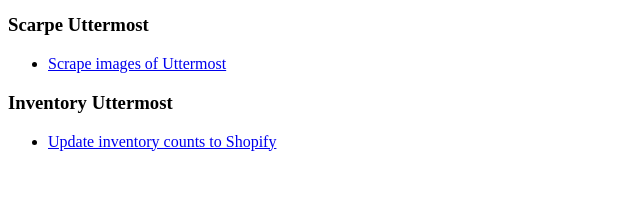
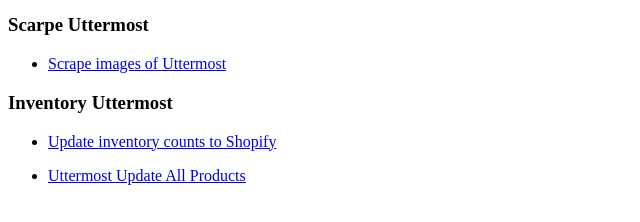
Before and after one commit to matariyashantilal/Foresitecore, a Django app: page / in a window 1280 px wide. Shown: the part 578-800 px from the top of the page, without its empty margins (0-640 px from the left). Run offline with Django 3.2, Linux system fonts and the light colour scheme; parts of the project's set-up code (start-up, migrations or seed data) failed here and were passed over.

Commit message:
Add product for uttermost

```diff
--- a/foresitecore/templates/home.html
+++ b/foresitecore/templates/home.html
@@ -91,5 +91,10 @@
                 <a href="{% url 'update-inventory-uttermost' %}">Update inventory counts to Shopify</a>
             </li>
         </ul>
+        <ul>
+            <li>
+                <a href="{% url 'add-product-uttermost' %}">Uttermost Update All Products</a>
+            </li>
+        </ul>
 
 </html>
--- a/uttermost/urls.py
+++ b/uttermost/urls.py
@@ -5,7 +5,9 @@
 urlpatterns = [
     path('cacheUttermostImages/',
          views.cache_uttermost_images, name="cache-uttermost-images"),
-    path('updateinventory',
+    path('updateinventory/',
          views.update_inventory, name="update-inventory-uttermost"),
+    path('addproduct/update-all/',
+         views.add_product, name="add-product-uttermost"),
 
 ]
--- a/uttermost/views/manage_uttermost_products.py
+++ b/uttermost/views/manage_uttermost_products.py
@@ -195,7 +195,7 @@
                         if product["productID"] == str(row["Item Number"]):
                             break
                         counter += 1
-                    if counter != len(products) - 1:
+                    if counter != len(products):
                         newJsonObj['Images'] = products[counter]['images']
                     else:
                         self.scrape_images_for_product(
```
Also changed, not shown: uttermost/views/add_product.py (+10 -10 lines), 1 other file.
